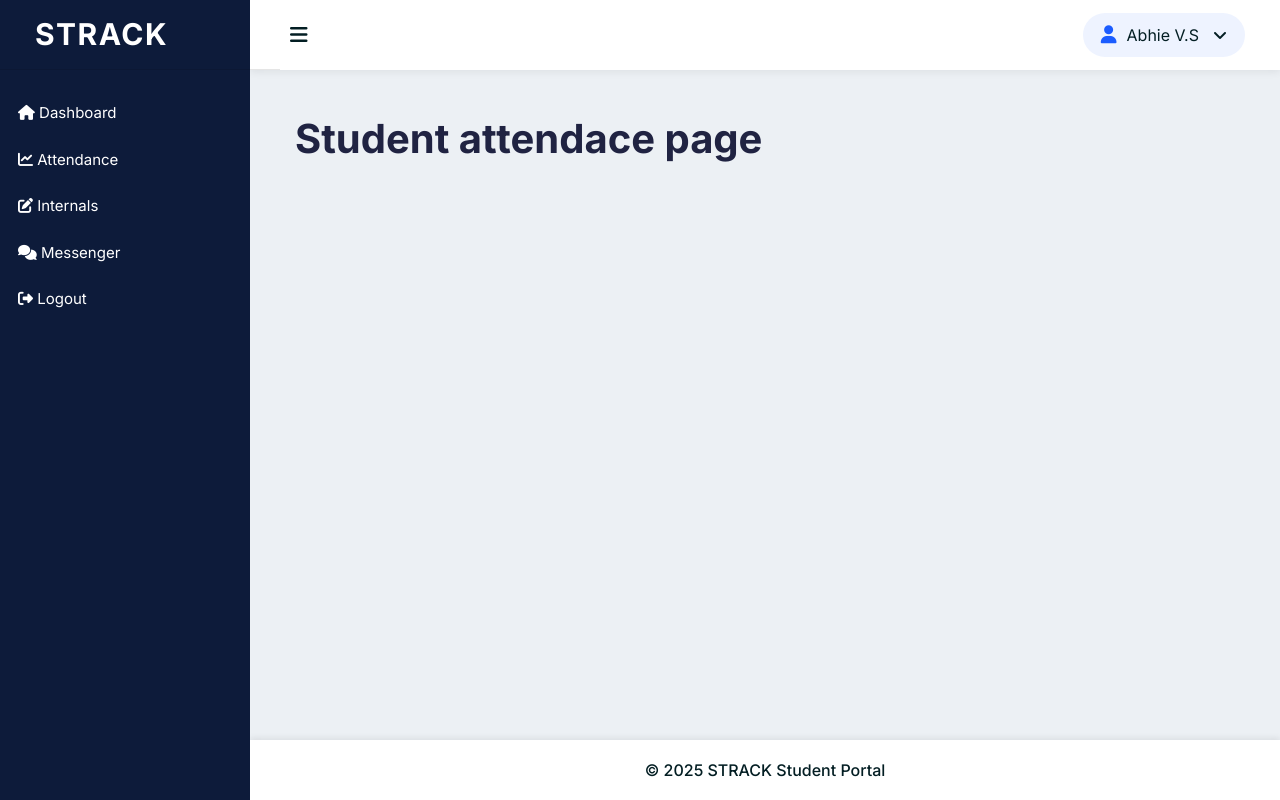
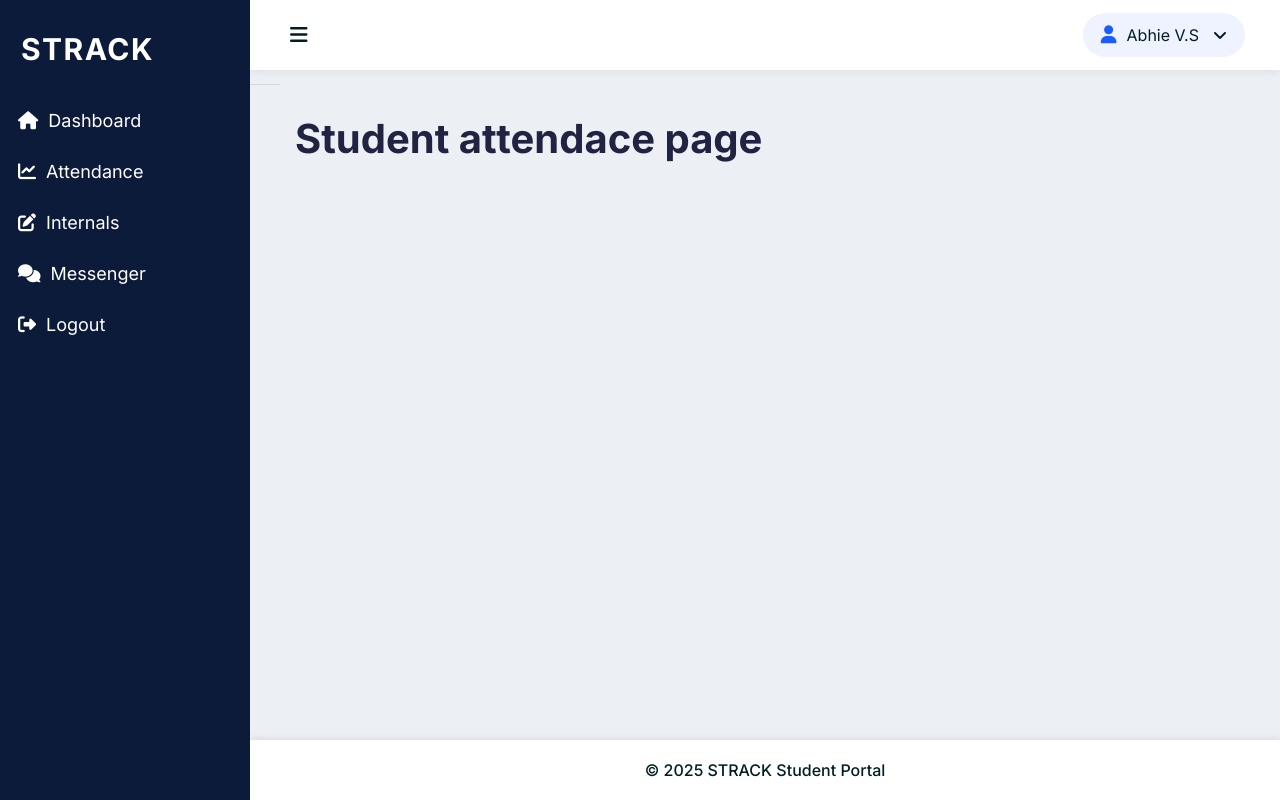
Before and after one commit to AleenaJoseph7/AttendanceTracker, a Django app: template StudentApp/templates/StudentAttendanceDisplay.html in a window 1280 px wide. Run offline with Django 5.2, Linux system fonts and the light colour scheme; the template is opened without the code that fills it: values that come from a table or form of the project are taken from there, others are empty; data comes from the database, SQL or seed files in the repository; both versions use the stored data as it was after the commit; some libraries are stand-ins or nearby versions; some web fonts are replaced.

Commit message:
commit 104 (student base.html and fixed footer and active and tranform of quick access session)

```diff
--- a/StudentApp/templates/base.html
+++ b/StudentApp/templates/base.html
@@ -21,7 +21,7 @@
     <style>
 
         /* ================================
-           GLOBAL LAYOUT (TEACHER-STYLE)
+           GLOBAL LAYOUT
         ================================= */
         html, body {
             height: 100%;
@@ -40,7 +40,7 @@
             display: flex;
             width: 100%;
             min-height: 100vh;
-            overflow: hidden;
+            overflow-x: hidden; /* FIX scroll issue */
         }
 
         /* =======================
@@ -63,21 +63,31 @@
             padding: 12px 18px;
             color: white;
             font-size: 15px;
+            border-radius: 6px;
         }
 
         .sidebar ul li a:hover {
             background: rgba(255,255,255,0.1);
-            border-radius: 6px;
         }
 
-        /* SIDEBAR COLLAPSED */
+        /* ACTIVE LINK HIGHLIGHT */
+        .active-link {
+            background: rgba(255,255,255,0.18) !important;
+            font-weight: 600;
+        }
+
+        .active-link i {
+            color: #6ea8ff !important;
+        }
+
+        /* COLLAPSED SIDEBAR */
         body.sidebar-collapsed .sidebar {
             width: 0 !important;
             overflow: hidden !important;
         }
 
         /* =======================
-           RIGHT SIDE WRAPPER
+           RIGHT SIDE
         ==========================*/
         .main-wrapper {
             width: 100%;
@@ -94,7 +104,7 @@
         }
 
         /* =======================
-           HEADER — FIXED, CLEAN
+           HEADER
         ==========================*/
         .header {
             height: 70px;
@@ -122,7 +132,6 @@
             background: #eef3ff;
         }
 
-        /* USER DROPDOWN BUTTON */
         .user-info-dropdown .dropdown-toggle {
             display: flex;
             align-items: center;
@@ -186,7 +195,9 @@
             }
         }
 
-        /* Loader */
+        /* =======================
+           LOADER
+        ==========================*/
         .pre-loader {
             position: fixed;
             inset: 0;
@@ -216,6 +227,19 @@
             100% { width: 100%; }
         }
 
+        /* =======================
+           QUICK CARD HOVER
+        ==========================*/
+        .quick-card {
+            transition: 0.25s ease;
+            box-shadow: 0 6px 18px rgba(0,0,0,0.15);
+        }
+
+        .quick-card:hover {
+            transform: translateY(-6px);
+            box-shadow: 0 10px 25px rgba(0,0,0,0.25);
+        }
+
     </style>
 
 </head>
@@ -236,18 +260,49 @@
 
     <!-- SIDEBAR -->
     <aside class="sidebar">
-        <div class="brand-logo" style="padding:15px;">
+        <div class="brand-logo" style="padding:20px 1px; margin-top:15px;">
             <a href="{% url 'StudentHomePage' %}"
                style="color:white; font-size:30px; font-weight:bold;">STRACK</a>
         </div>
 
-        <ul style="list-style:none; padding-left:0; margin-top:20px;">
-            <li><a href="{% url 'StudentHomePage' %}"><i class="fa-solid fa-house"></i> Dashboard</a></li>
-            <li><a href="{% url 'StudentAttendanceDisplayPage' %}"><i class="fa-solid fa-chart-line"></i> Attendance</a>
+        <ul style="list-style:none; padding-left:0; margin-top:10px;">
+
+            <!-- DASHBOARD ACTIVE -->
+            <li>
+                <a href="{% url 'StudentHomePage' %}" style="font-size:18px;"
+                   class="{% if request.resolver_match.url_name == 'StudentHomePage' %}active-link{% endif %}">
+                    <i class="fa-solid fa-house" style="margin-right:5px;"></i> Dashboard
+                </a>
             </li>
-            <li><a href="{% url 'StudentReportPage' %}"><i class="fa-solid fa-pen-to-square"></i> Internals</a></li>
-            <li><a><i class="fa-solid fa-comments"></i> Messenger</a></li>
-            <li><a href="{% url 'StudentLogout' %}"><i class="fa-solid fa-right-from-bracket"></i> Logout</a></li>
+
+            <!-- ATTENDANCE ACTIVE -->
+            <li>
+                <a href="{% url 'StudentAttendanceDisplayPage' %}" style="font-size:18px;"
+                   class="{% if request.resolver_match.url_name == 'StudentAttendanceDisplayPage' %}active-link{% endif %}">
+                    <i class="fa-solid fa-chart-line" style="margin-right:5px;"></i> Attendance
+                </a>
+            </li>
+
+            <!-- INTERNALS ACTIVE -->
+            <li>
+                <a href="{% url 'StudentReportPage' %}" style="font-size:18px;"
+                   class="{% if request.resolver_match.url_name == 'StudentReportPage' %}active-link{% endif %}">
+                    <i class="fa-solid fa-pen-to-square" style="margin-right:5px;"></i> Internals
+                </a>
+            </li>
+
+            <!-- MESSENGER NO ACTIVE -->
+            <li>
+                <a style="font-size:18px;"><i class="fa-solid fa-comments" style="margin-right:5px;"></i> Messenger</a>
+            </li>
+
+            <!-- LOGOUT NO ACTIVE -->
+            <li>
+                <a href="{% url 'StudentLogout' %}" style="font-size:18px;">
+                    <i class="fa-solid fa-right-from-bracket" style="margin-right:5px;"></i> Logout
+                </a>
+            </li>
+
         </ul>
     </aside>
 
@@ -282,7 +337,8 @@
 
             {% block content %}
 
-            <!-- 🔥 FULL HOMEPAGE CONTENT BELOW 🔥 -->
+            <!-- 🔥 FULL HOMEPAGE CONTENT BELOW — NO CHANGES MADE 🔥 -->
+
             <div class="pd-ltr-20">
 
                 <!-- WELCOME BANNER -->
@@ -358,9 +414,9 @@
 
                 <div class="row mt-4 mb-5">
 
-                    <div class="col-xl-4 mb-30">
+                    <div class="col-xl-4 mb-30" style="gap:30px;" >
                         <div class="quick-card"
-                             style="background:linear-gradient(135deg,#66bb6a,#43a047);">
+                             style="background:linear-gradient(135deg,#66bb6a,#43a047); width:350px; height:150px; text-align:center; padding:30px 20px;border-radius:40px;">
                             <i class="fa-solid fa-chart-column" style="font-size:55px;"></i>
                             <h4>Attendance</h4>
                         </div>
@@ -368,7 +424,7 @@
 
                     <div class="col-xl-4 mb-30">
                         <div class="quick-card"
-                             style="background:linear-gradient(135deg,#ffa726,#fb8c00);">
+                             style="background:linear-gradient(135deg,#ffa726,#fb8c00); width:350px; height:150px; text-align:center; padding:30px 20px; border-radius:40px;">
                             <i class="fa-solid fa-pen-to-square" style="font-size:55px;"></i>
                             <h4>Internal Marks</h4>
                         </div>
@@ -376,7 +432,7 @@
 
                     <div class="col-xl-4 mb-30">
                         <div class="quick-card"
-                             style="background:linear-gradient(135deg,#42a5f5,#1e88e5);">
+                             style="background:linear-gradient(135deg,#42a5f5,#1e88e5); width:350px; height:150px; text-align:center; padding:30px 20px; border-radius:40px;">
                             <i class="fa-solid fa-comments" style="font-size:55px;"></i>
                             <h4>Chat</h4>
                         </div>
@@ -401,7 +457,7 @@
 
 <div class="mobile-menu-overlay"></div>
 
-<!-- SWEETALERT -->
+<!-- SWEETALERT (UNTOUCHED) -->
 <script src="https://unpkg.com/sweetalert/dist/sweetalert.min.js"></script>
 {% if messages %} {% for i in messages %} {% if 'success' in i.tags %}
 <script> swal('{{i}}', '', 'success'); </script>
```
Also changed, not shown: db.sqlite3.
